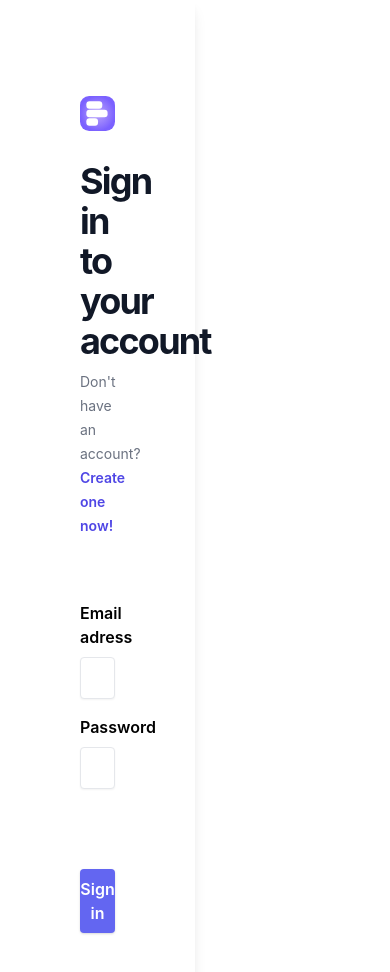
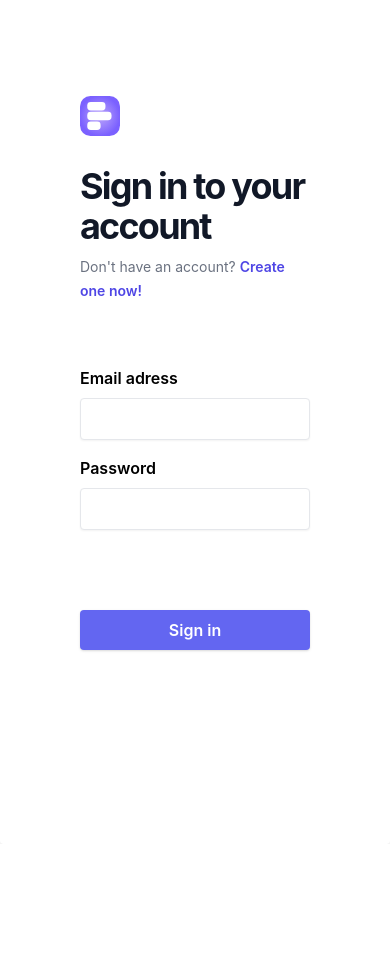
Before and after one commit to Todomir/jaka, a Next.js app: page /login in a window 390 px wide. Shown: the top 972 px of the page. After the commit the page ends 844 px from the top, so only its background shows below. Built offline with nearby package versions, Linux system fonts and the light colour scheme; no server answers.

Commit message:
fix(login): fixed layout on mobile

```diff
--- a/src/pages/login.tsx
+++ b/src/pages/login.tsx
@@ -31,7 +31,7 @@ export default function Login(): ReactElement {
   }
 
   return (
-    <main className="w-screen h-screen grid grid-cols-2">
+    <main className="w-screen h-screen grid grid-cols-1 md:grid-cols-2">
       <section className="h-full py-24 px-20 shadow-lg rounded">
         <Image src="/logo.svg" width={40} height={40} />
         <h1 className="mt-6 text-gray-900 text-4xl font-bold tracking-tighter mb-2">
```
